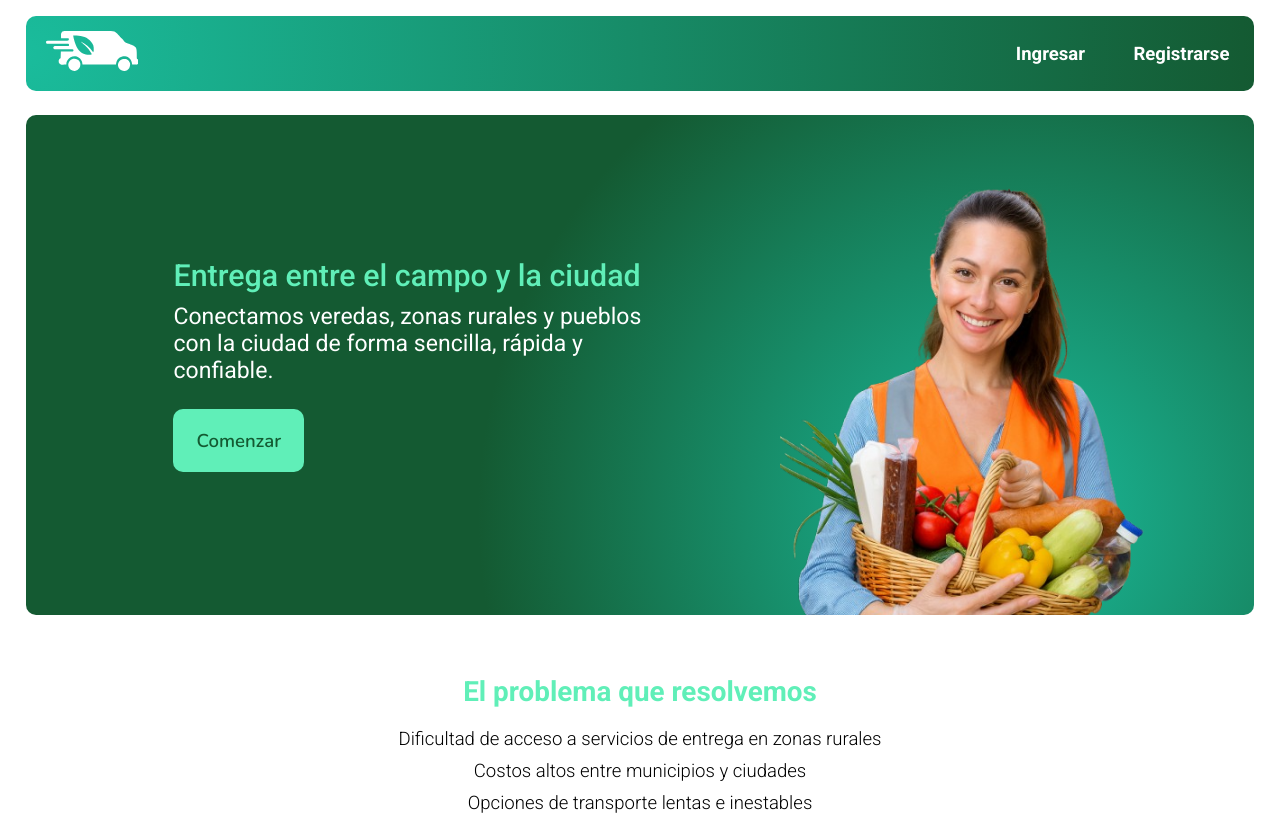
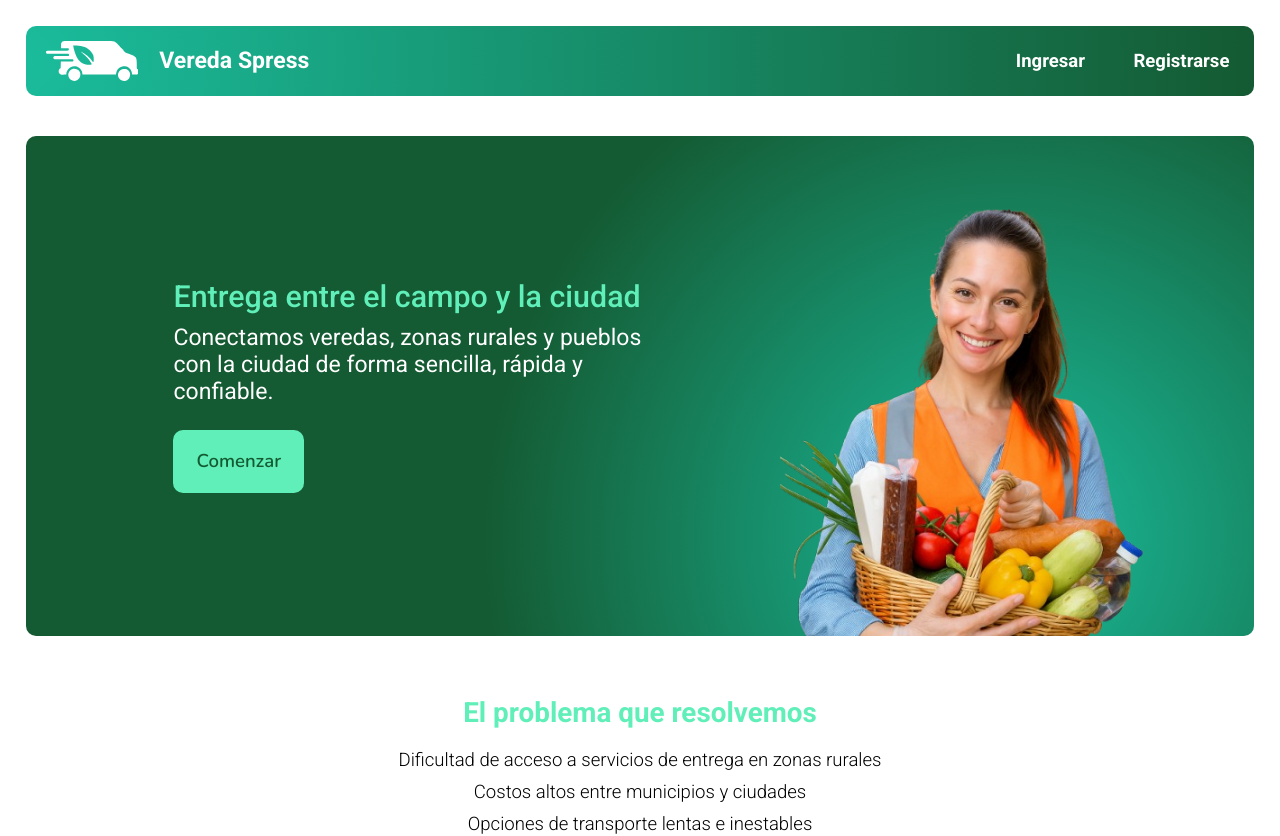
Before and after one commit to cristianbyte/vereda, a React (Vite) app: page / in a window 1280 px wide. Shown: the top 836 px of the page. Built offline with nearby package versions, Linux system fonts and the light colour scheme.

Commit message:
feat: Update CrearPedido and Header components with styling improvements and logo integration

```diff
--- a/src/components/CrearPedido.jsx
+++ b/src/components/CrearPedido.jsx
@@ -1,6 +1,6 @@
 import { useState } from "react";
+import ShowMap from "./ShowMap";
 import "../styles/crearPedido.css";
-import ShowMap from "./ShowMap";
 
 export default function CrearPedido({ isOpen, onClose, onSubmit }) {
   const userInfo = { name: "Juan Pérez" }; // Simulación de datos del usuario
--- a/src/components/Header.jsx
+++ b/src/components/Header.jsx
@@ -10,8 +10,9 @@ export default function Header() {
   return (
     <div className="header">
       <div className="container-header">
-        <a href="/" rel="noopener noreferrer">
+        <a href="/" rel="noopener noreferrer" className="header-logo">
           <Logo />
+          <div>Vereda Spress</div>
         </a>
         <nav>
           <div
--- a/src/styles/header.css
+++ b/src/styles/header.css
@@ -1,5 +1,6 @@
 .header {
-  top: 2%;
+  margin-top: 2%;
+  top: 0%;
   left: 2%;
   position: sticky;
   display: flex;
@@ -23,6 +24,18 @@
   align-items: center;
 }
 
+.header-logo {
+  display: flex;
+  align-items: center;
+  gap: 1rem;
+  color: var(--white);
+  width: min-auto;
+  font-weight: bold;
+  text-decoration: none;
+  font-size: var(--fontSizeMedium);
+  line-height: var(--fontSizeMedium);
+}
+
 .container-header div {
   padding: 5px;
 }
```
